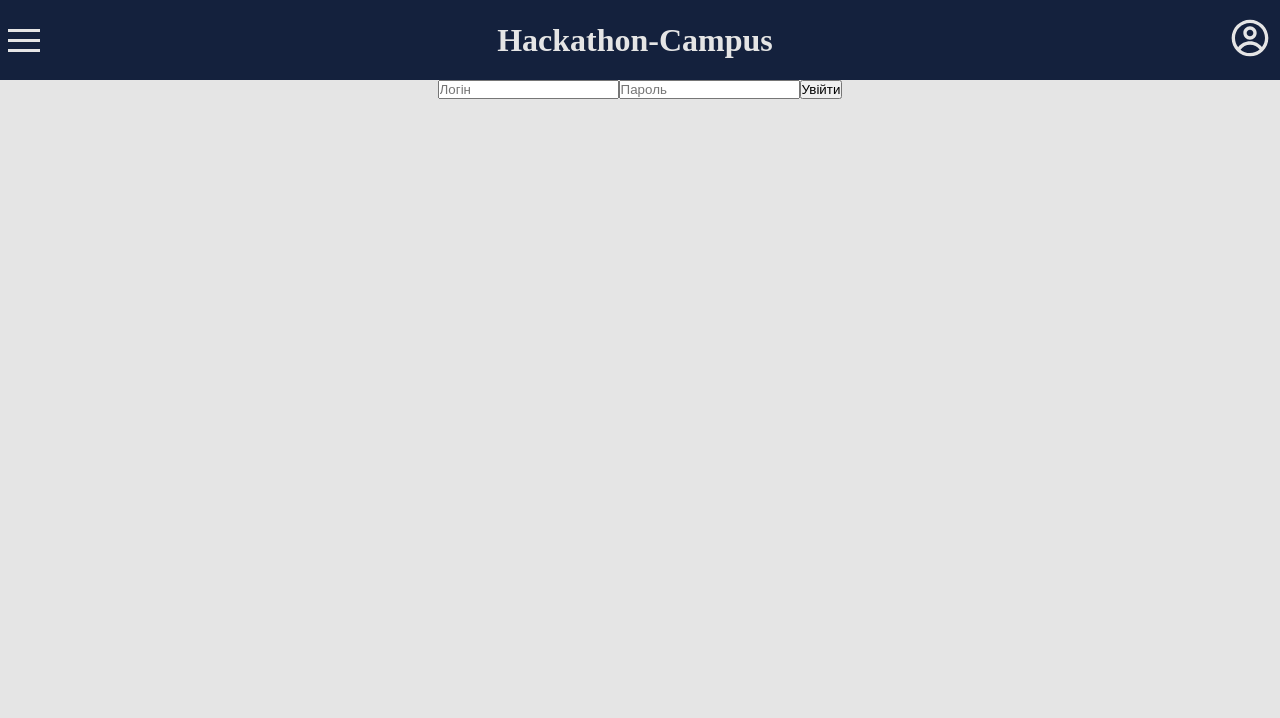
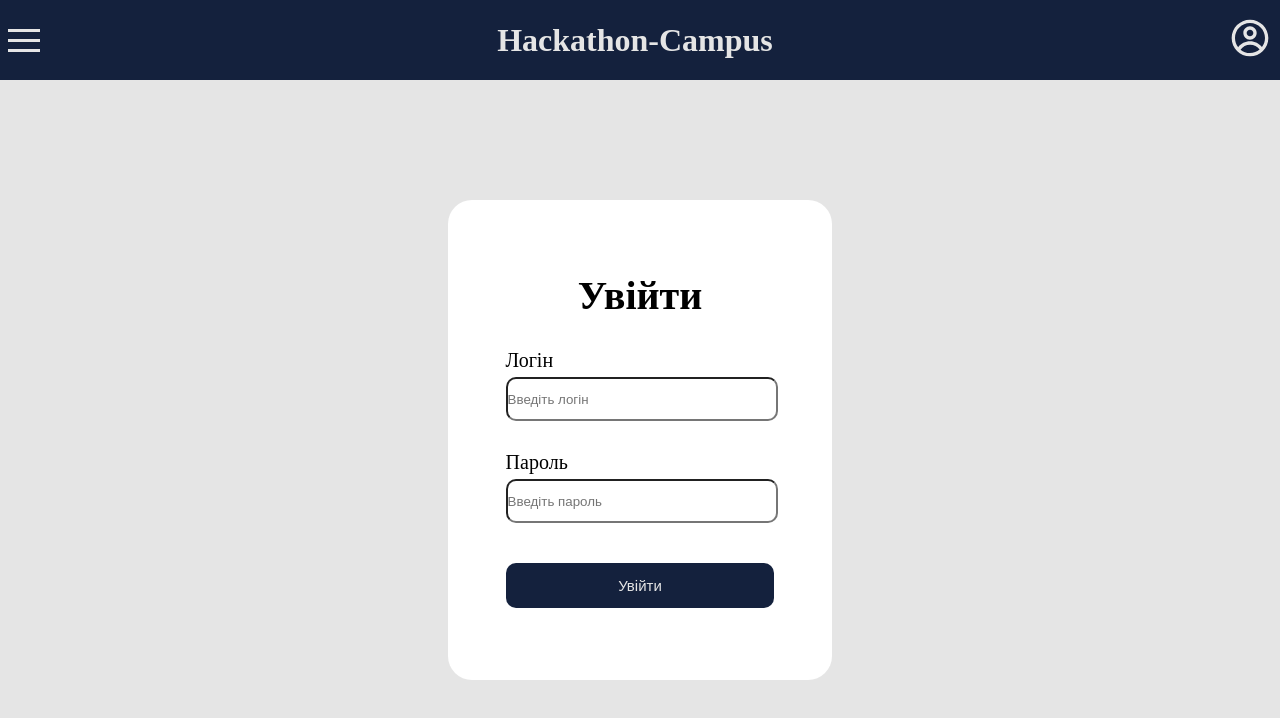
Before and after one commit to eLQeR/Hackaton-Campus, a React (Vite) app in the folder frontend/: page /login in a window 1280 px wide. Shown: the top 718 px of the page. Built offline with nearby package versions, Linux system fonts and the light colour scheme.

Commit message:
login fully styled

```diff
--- a/frontend/src/elements.css
+++ b/frontend/src/elements.css
@@ -186,6 +186,59 @@ section {
     }
     > span:hover{
         background-color: #fca311;
-        color: #e5e5e5;
+
     }
 }
+
+#login-form {
+    height: 60vh;
+    width: 30vw;
+    background-color: #ffffff;
+    border-radius: 3vh;
+    margin: auto;
+
+    display: flex;
+    flex-direction: column;
+    align-items: center;
+    justify-content: center;
+    gap: 30px;
+
+    > h2 {
+        font-size: 40px;
+    }
+
+    > button {
+        width: 70%;
+        height: 45px;
+        border-radius: 10px;
+        margin-top: 10px;
+
+        background-color: #14213d;
+        color: #e5e5e5;
+        border: none;
+
+        font-size: 15px;
+    }
+
+    > button:hover {
+        background-color: #fca311;
+        color: #000000;
+    }
+}
+
+.form-input {
+    display: flex;
+    flex-direction: column;
+    gap: 5px;
+    width: 70%;
+
+    > label {
+        font-size: 20px;
+    }
+
+    > input {
+        width: 100%;
+        height: 40px;
+        border-radius: 10px;
+    }
+}
--- a/frontend/src/pages/SignIn.jsx
+++ b/frontend/src/pages/SignIn.jsx
@@ -44,19 +44,27 @@ const SignIn = () => {
 
     return (
         <section>
-            <form onSubmit={handleFormSubmit}>
+            <form onSubmit={handleFormSubmit} id={"login-form"}>
+                <h2>Увійти</h2>
+                <div className={'form-input'}>
+                    <label htmlFor="username">Логін</label>
                     <input
                         onChange={handleInputChange}
                         name="username"
                         type="text"
-                    placeholder="Логін"
+                        placeholder="Введіть логін"
                     />
+                </div>
+                <div className={'form-input'}>
+                    <label htmlFor="password">Пароль</label>
                     <input
                         onChange={handleInputChange}
                         name="password"
                         type="password"
-                    placeholder="Пароль"
+                        placeholder="Введіть пароль"
                     />
+                </div>
+
                 <button type="submit">Увійти</button>
             </form>
             {error && <p>Error occured</p>}
```
Lines whose indentation alone changed are shown as unchanged.
